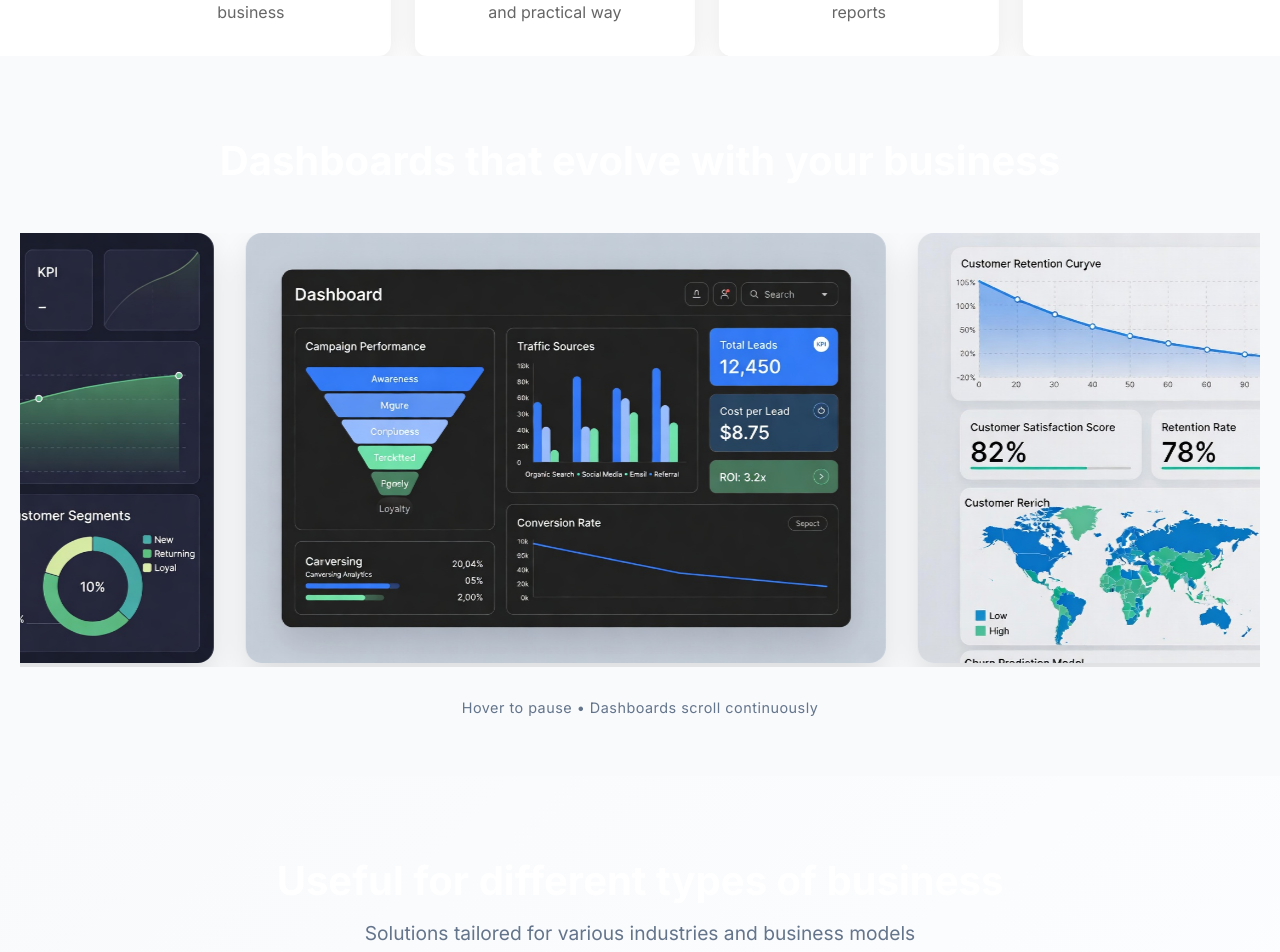
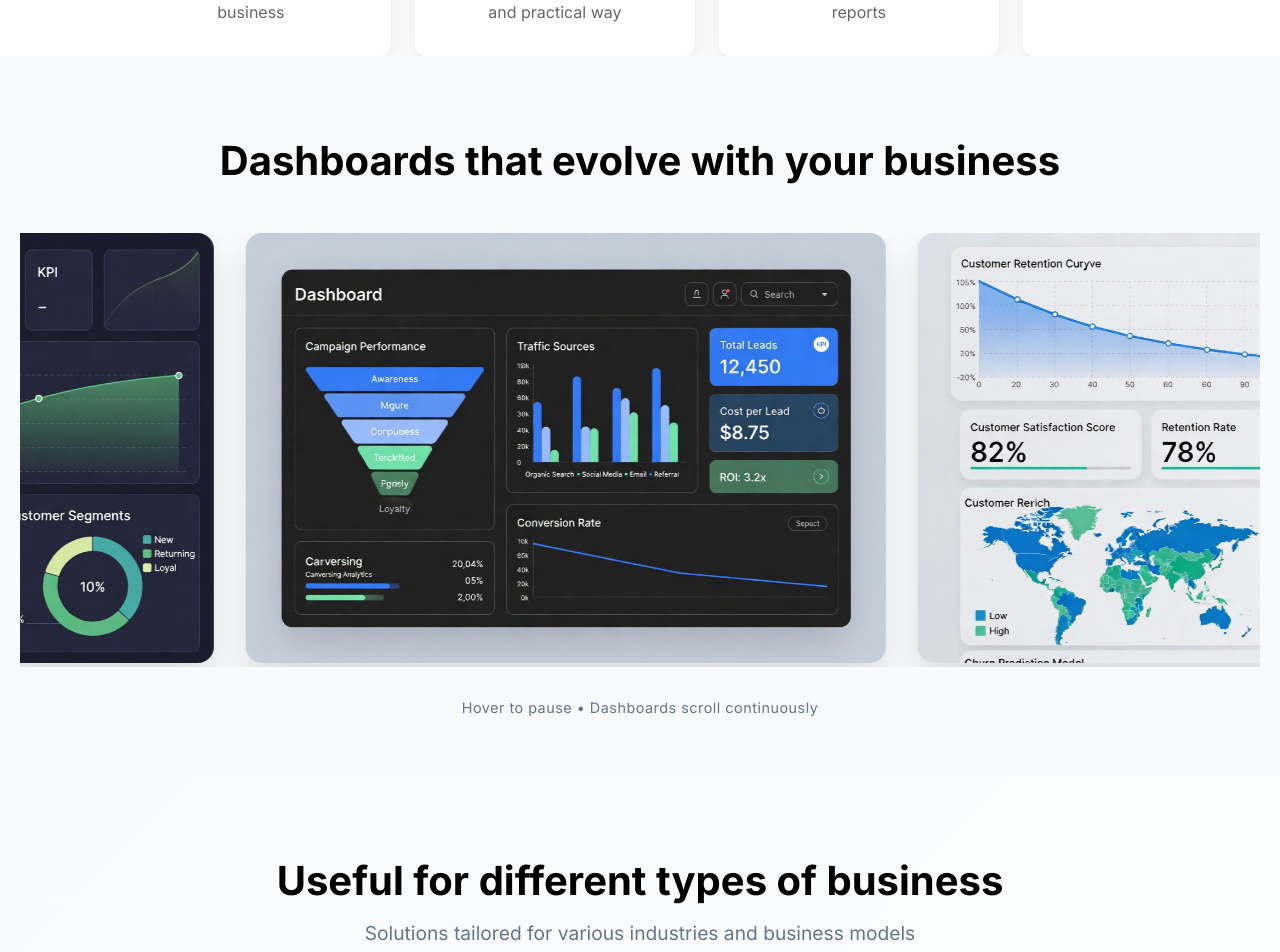
Before and after one commit to LesterCerioli/fastbi-app-mvp, a Next.js app: page /home in a window 1280 px wide. Shown: the part 880-1832 px from the top of the page. Built offline with nearby package versions, Linux system fonts and the light colour scheme.

Commit message:
task(#37): Updating titl font color and applying dynamic comportment from cards

```diff
--- a/src/app/(pages)/home/styles.ts
+++ b/src/app/(pages)/home/styles.ts
@@ -295,6 +295,10 @@ export const CarouselTitle = styled.h2`
   margin-bottom: 3rem;
   color: white;
 
+  @media (prefers-color-scheme: light) {
+    color: black;
+  }
+
   @media (max-width: 768px) {
     font-size: 1.8rem;
     margin-bottom: 2rem;
@@ -356,6 +360,10 @@ export const SectionTitle = styled.h2`
   font-weight: 700;
   margin-bottom: 1rem;
   color: white;
+
+  @media (prefers-color-scheme: light) {
+    color: black;
+  }
 
   @media (max-width: 768px) {
     font-size: 1.8rem;
```
